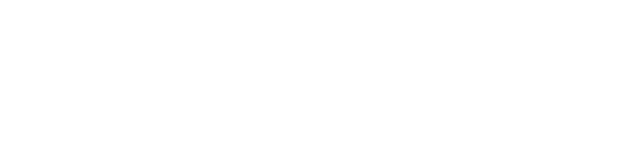
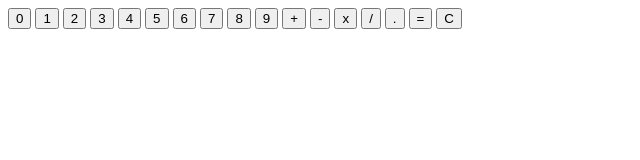
Before and after one commit to jacobwanner/Calculator, a plain HTML site: page index.html in a window 1280 px wide. Shown: the whole page, without its empty margins (0-640 px from the left). Drawn offline with Linux system fonts and the light colour scheme.

Commit message:
Added buttons for UI

```diff
--- a/index.html
+++ b/index.html
@@ -8,6 +8,24 @@
     <link rel="stylesheet" href="style.css">
 </head>
 <body>
+    <button class="zero">0</button>
+    <button class="one">1</button>
+    <button class="two">2</button>
+    <button class="three">3</button>
+    <button class="four">4</button>
+    <button class="five">5</button>
+    <button class="six">6</button>
+    <button class="seven">7</button>
+    <button class="eight">8</button>
+    <button class="nine">9</button>
+    <button class="add">+</button>
+    <button class="subtract">-</button>
+    <button class="multiply">x</button>
+    <button class="divide">/</button>
+    <button class="decimal">.</button>
+    <button class="enter">=</button>
+    <button class="clear">C</button>
+
 
     <script src="main.js"></script>
 </body>
```
